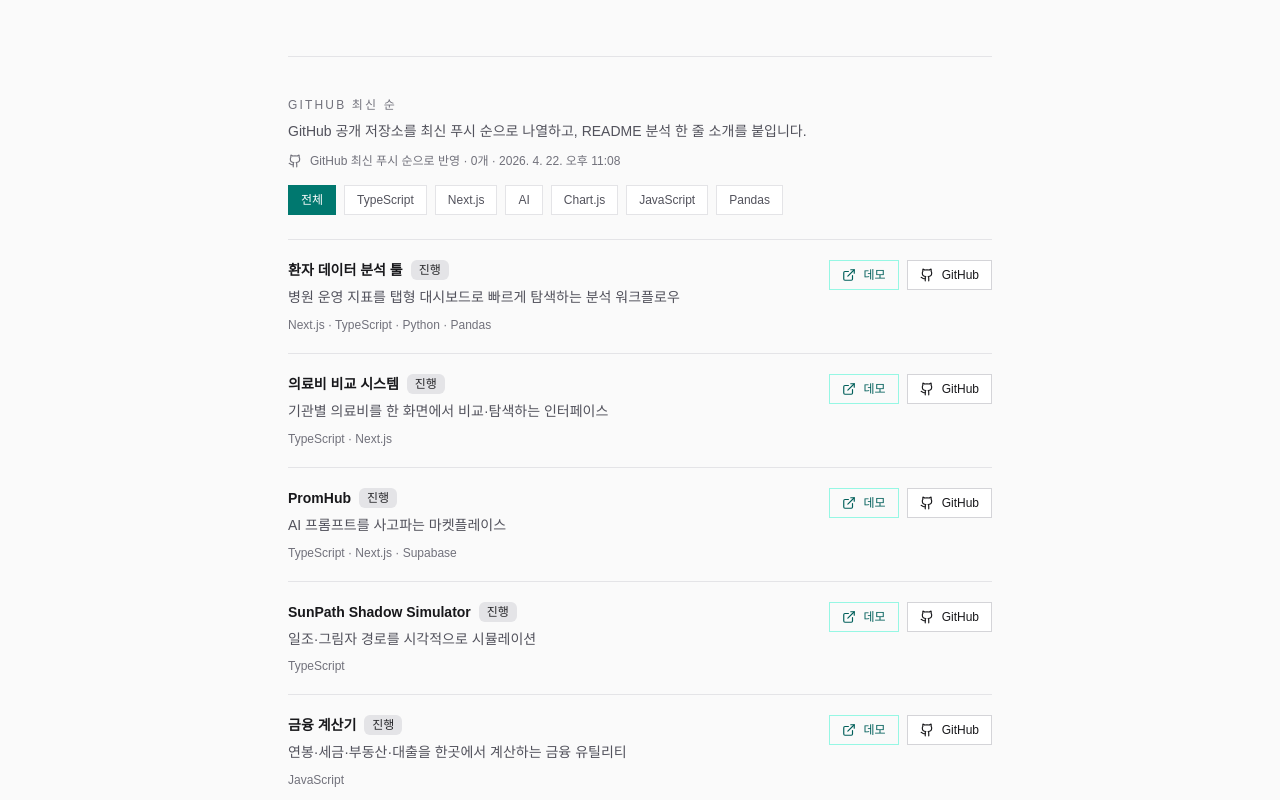
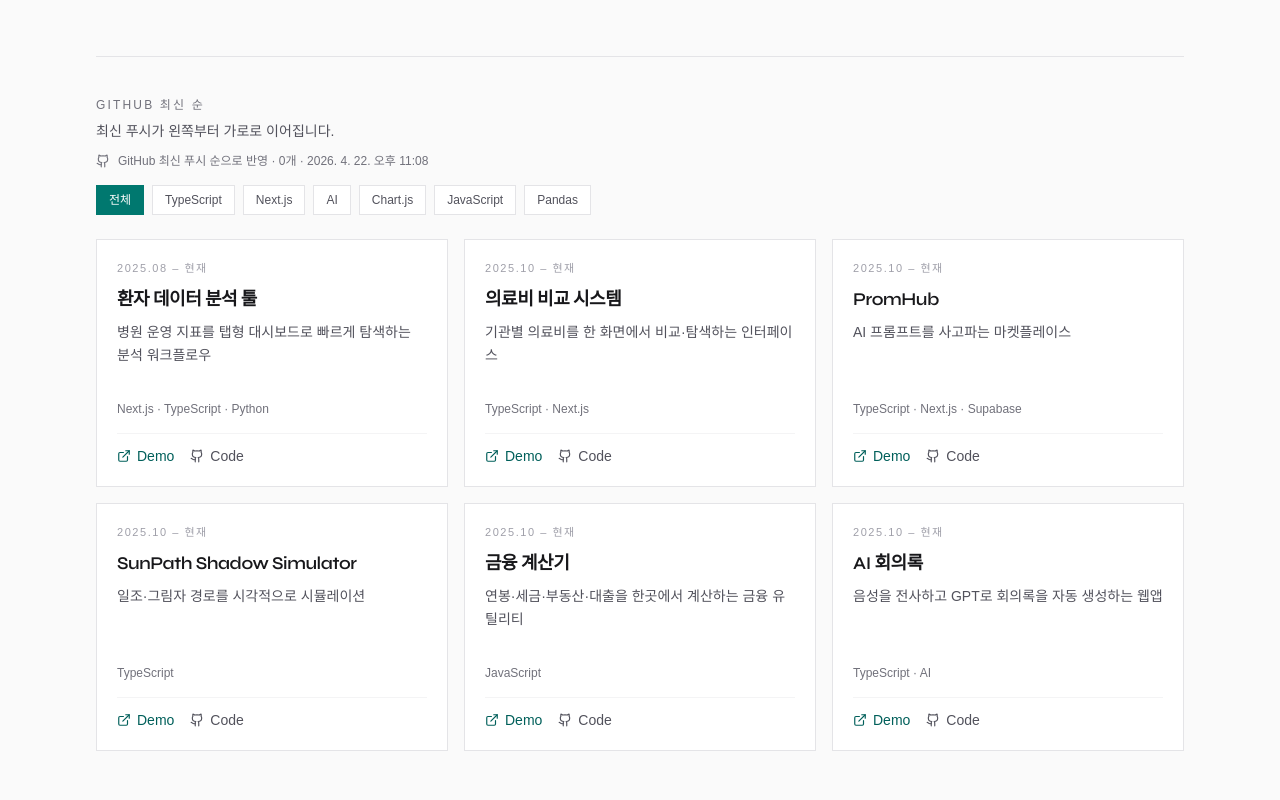
Before and after one commit to boam79/boam79_pr, a Next.js app: page /projects in a window 1280 px wide. Shown: the part 1720-2520 px from the top of the page. Built offline with nearby package versions, Linux system fonts and the light colour scheme; no server answers; a web font is replaced by a local one.

Commit message:
feat(ui): GitHub 저장소 목록을 가로 카드 그리드로 재구성
최신 푸시 순은 유지하고, 세로 리스트를 모바일 가로 스크롤·데스크톱 2–3열 카드로 바꿉니다.

Co-authored-by: boam79 <boam79@users.noreply.github.com>

```diff
--- a/app/experience/page.tsx
+++ b/app/experience/page.tsx
@@ -5,8 +5,8 @@ import { usePathname, useRouter, useSearchParams } from 'next/navigation';
 import { developmentCareers, facilityCareers } from '@/lib/data/careers';
 import CareerCard from '@/components/experience/CareerCard';
 import FeaturedCareer from '@/components/experience/FeaturedCareer';
-import CompactCareerRow from '@/components/experience/CompactCareerRow';
 import GitHubSyncStatus from '@/components/github/GitHubSyncStatus';
+import GitHubRepoGrid from '@/components/github/GitHubRepoGrid';
 import FadeInUp from '@/components/ui/FadeInUp';
 import { motion, AnimatePresence } from 'framer-motion';
 import {
@@ -66,7 +66,7 @@ function ExperienceContent() {
 
   return (
     <div className="min-h-screen border-t border-zinc-200/80 bg-[var(--bg-page)]">
-      <div className="mx-auto max-w-3xl px-4 py-16 sm:px-6 md:px-8 lg:max-w-4xl lg:py-20">
+      <div className="mx-auto max-w-3xl px-4 py-16 sm:px-6 md:px-8 lg:max-w-6xl lg:py-20">
         <FadeInUp>
           <div className="mb-12 text-left">
             <h1 className="font-display text-3xl font-semibold tracking-tight text-zinc-900 md:text-4xl">
@@ -174,7 +174,7 @@ function ExperienceContent() {
                 </div>
 
                 {featured.length > 0 && (
-                  <section className="mb-14 space-y-12" aria-label="대표 개발 경력">
+                  <section className="mb-14 max-w-3xl space-y-12" aria-label="대표 개발 경력">
                     {featured.map((career) => (
                       <FeaturedCareer key={career.id} career={career} />
                     ))}
@@ -182,14 +182,19 @@ function ExperienceContent() {
                 )}
 
                 {rest.length > 0 && (
-                  <section aria-label="기타 빌드">
+                  <section aria-label="GitHub 최신 순">
                     <h2 className="text-xs font-medium uppercase tracking-[0.18em] text-zinc-500">
                       GitHub 최신 순
                     </h2>
-                    <div className="mt-2 border-t border-zinc-200">
-                      {rest.map((career) => (
-                        <CompactCareerRow key={career.id} career={career} />
-                      ))}
+                    <p className="mt-2 text-sm text-zinc-600">
+                      최신 푸시가 왼쪽부터 가로로 이어집니다.
+                    </p>
+                    <div className="mt-6">
+                      <GitHubRepoGrid
+                        careers={rest}
+                        pending={isPending}
+                        label="GitHub 최신 공개 저장소"
+                      />
                     </div>
                   </section>
                 )}
@@ -199,7 +204,7 @@ function ExperienceContent() {
                 )}
               </div>
             ) : (
-              <div className="space-y-8">
+              <div className="max-w-3xl space-y-8">
                 {facilityCareers.map((career) => (
                   <CareerCard key={career.id} career={career} />
                 ))}
--- a/app/globals.css
+++ b/app/globals.css
@@ -72,3 +72,16 @@ body {
 .animate-fade-in-up {
   animation: fadeInUp 0.45s ease-out;
 }
+
+.github-repo-scroller {
+  scrollbar-width: thin;
+  scrollbar-color: #d4d4d8 transparent;
+}
+
+.github-repo-scroller::-webkit-scrollbar {
+  height: 6px;
+}
+
+.github-repo-scroller::-webkit-scrollbar-thumb {
+  background: #d4d4d8;
+}
--- a/app/projects/page.tsx
+++ b/app/projects/page.tsx
@@ -7,6 +7,7 @@ import Badge from '@/components/ui/Badge';
 import FadeInUp from '@/components/ui/FadeInUp';
 import Button from '@/components/ui/Button';
 import GitHubSyncStatus from '@/components/github/GitHubSyncStatus';
+import GitHubRepoGrid from '@/components/github/GitHubRepoGrid';
 import { ExternalLink, Github } from 'lucide-react';
 import { filterCareersByStack, collectStackChips, mergeGitHubCareers } from '@/lib/utils/splitCareers';
 import { useGitHubCareers } from '@/lib/hooks/useGitHubCareers';
@@ -83,19 +84,21 @@ export default function ProjectsPage() {
 
   return (
     <div className="min-h-screen border-t border-zinc-200/80 bg-[var(--bg-page)]">
-      <div className="mx-auto max-w-3xl px-4 py-16 sm:px-6 md:px-8 lg:max-w-3xl">
+      <div className="mx-auto max-w-3xl px-4 py-16 sm:px-6 md:px-8 lg:max-w-6xl">
         <FadeInUp>
+          <div className="max-w-3xl">
             <h1 className="font-display text-3xl font-semibold tracking-tight text-zinc-900 md:text-4xl">
               프로젝트
             </h1>
             <p className="mt-2 text-sm text-zinc-600">
               케이스 스터디 · GitHub 최신 사이드 빌드
             </p>
+          </div>
         </FadeInUp>
 
         {/* Case study */}
         <FadeInUp delay={0.06}>
-          <article className="mt-12 border-t border-zinc-200 pt-10">
+          <article className="mt-12 max-w-3xl border-t border-zinc-200 pt-10">
             <div className="mb-4 flex flex-wrap items-center gap-2">
               <p className="text-xs font-medium uppercase tracking-[0.2em] text-teal-700">
                 Case study
@@ -228,7 +231,7 @@ export default function ProjectsPage() {
                 GitHub 최신 순
               </h2>
               <p className="mt-2 text-sm text-zinc-600">
-                GitHub 공개 저장소를 최신 푸시 순으로 나열하고, README 분석 한 줄 소개를 붙입니다.
+                최신 푸시가 왼쪽부터 가로로 이어집니다.
               </p>
               <div className="mt-3">
                 <GitHubSyncStatus
@@ -273,61 +276,14 @@ export default function ProjectsPage() {
                 </div>
               )}
 
-              <div
-                className={`mt-6 divide-y divide-zinc-200 border-t border-zinc-200 ${
-                  isPending ? 'opacity-70' : ''
-                }`}
-              >
-                {filteredSides.map((project) => (
-                  <div
-                    key={project.id}
-                    className="grid gap-3 py-5 sm:grid-cols-[1fr_auto] sm:items-start"
-                  >
-                    <div>
-                      <div className="flex flex-wrap items-center gap-2">
-                        <h3 className="text-sm font-semibold text-zinc-900">{project.title}</h3>
-                        {project.status && (
-                          <Badge variant={project.status}>
-                            {project.status === 'in-progress' ? '진행' : '완료'}
-                          </Badge>
-                        )}
-                      </div>
-                      {(project.summary || project.description?.[0]) && (
-                        <p className="mt-1.5 text-sm leading-relaxed text-zinc-600">
-                          {project.summary || project.description?.[0]}
-                        </p>
-                      )}
-                      {project.techStack && project.techStack.length > 0 && (
-                        <p className="mt-2 text-xs text-zinc-500">
-                          {project.techStack.slice(0, 4).join(' · ')}
-                        </p>
-                      )}
-                    </div>
-                    <div className="flex flex-wrap gap-2 sm:justify-end">
-                      {project.demo && (
-                        <a href={project.demo} target="_blank" rel="noopener noreferrer">
-                          <Button variant="outline" size="sm" className="inline-flex items-center gap-1.5">
-                            <ExternalLink className="h-3.5 w-3.5" aria-hidden />
-                            데모
-                          </Button>
-                        </a>
-                      )}
-                      {project.github && (
-                        <a href={project.github} target="_blank" rel="noopener noreferrer">
-                          <Button
-                            variant="secondary"
-                            size="sm"
-                            className="inline-flex items-center gap-1.5"
-                          >
-                            <Github className="h-3.5 w-3.5" aria-hidden />
-                            GitHub
-                          </Button>
-                        </a>
-                      )}
-                    </div>
-                  </div>
-                ))}
-                {filteredSides.length === 0 && (
+              <div className="mt-6">
+                {filteredSides.length > 0 ? (
+                  <GitHubRepoGrid
+                    careers={filteredSides}
+                    pending={isPending}
+                    label="GitHub 최신 사이드 빌드"
+                  />
+                ) : (
                   <p className="py-6 text-sm text-zinc-500">해당 스택의 프로젝트가 없습니다.</p>
                 )}
               </div>
--- a/components/experience/CompactCareerRow.tsx
+++ b/components/experience/CompactCareerRow.tsx
@@ -10,25 +10,22 @@ export default function CompactCareerRow({ career }: CompactCareerRowProps) {
   const blurb = career.summary || career.description?.[0];
 
   return (
-    <article className="group grid gap-3 border-b border-zinc-200 py-5 last:border-b-0 sm:grid-cols-[1fr_auto] sm:items-start sm:gap-6">
-      <div>
-        <div className="flex flex-wrap items-baseline gap-x-3 gap-y-1">
-          <h3 className="text-base font-semibold text-zinc-900 group-hover:text-teal-800">
-            {career.title}
-          </h3>
-          <span className="text-xs tabular-nums text-zinc-500">
-            {formatDate(career.period.start)} ~ {formatDate(career.period.end)}
-          </span>
-        </div>
-        {blurb && <p className="mt-1.5 text-sm leading-relaxed text-zinc-600">{blurb}</p>}
-        {career.techStack && career.techStack.length > 0 && (
-          <p className="mt-2.5 text-xs text-zinc-500">
-            {career.techStack.slice(0, 4).join(' · ')}
-          </p>
-        )}
-      </div>
-
-      <div className="flex flex-wrap items-center gap-3 sm:justify-end">
+    <article className="flex h-full min-h-[15.5rem] w-[min(18.75rem,82vw)] shrink-0 snap-start flex-col border border-zinc-200 bg-white p-5 sm:w-full sm:min-w-0">
+      <p className="text-[11px] font-medium uppercase tracking-[0.14em] text-zinc-400">
+        <span className="tabular-nums">
+          {formatDate(career.period.start)} – {formatDate(career.period.end)}
+        </span>
+      </p>
+      <h3 className="mt-2 font-display text-lg font-semibold tracking-tight text-zinc-900">
+        {career.title}
+      </h3>
+      {blurb && (
+        <p className="mt-2 line-clamp-3 flex-1 text-sm leading-relaxed text-zinc-600">{blurb}</p>
+      )}
+      {career.techStack && career.techStack.length > 0 && (
+        <p className="mt-3 text-xs text-zinc-500">{career.techStack.slice(0, 3).join(' · ')}</p>
+      )}
+      <div className="mt-4 flex flex-wrap gap-x-4 gap-y-2 border-t border-zinc-100 pt-3">
         {career.demo && (
           <a
             href={career.demo}
--- /dev/null
+++ b/components/github/GitHubRepoGrid.tsx
@@ -0,0 +1,30 @@
+import type { Career } from '@/types/career';
+import CompactCareerRow from '@/components/experience/CompactCareerRow';
+
+interface GitHubRepoGridProps {
+  careers: Career[];
+  pending?: boolean;
+  label?: string;
+}
+
+export default function GitHubRepoGrid({
+  careers,
+  pending = false,
+  label = 'GitHub 공개 저장소',
+}: GitHubRepoGridProps) {
+  return (
+    <div
+      className={`github-repo-scroller -mx-4 flex snap-x snap-mandatory gap-4 overflow-x-auto px-4 pb-3 sm:mx-0 sm:grid sm:grid-cols-2 sm:overflow-visible sm:px-0 sm:pb-0 lg:grid-cols-3 ${
+        pending ? 'opacity-70' : ''
+      }`}
+      role="list"
+      aria-label={label}
+    >
+      {careers.map((career) => (
+        <div key={career.id} role="listitem" className="h-full">
+          <CompactCareerRow career={career} />
+        </div>
+      ))}
+    </div>
+  );
+}
--- a/lib/github.ts
+++ b/lib/github.ts
@@ -178,7 +178,8 @@ export async function fetchGitHubRepos(username: string): Promise<Career[]> {
       })
     );
 
-    return careers.filter(isValidCareerPeriod).sort(compareCareerRecency);
+    const now = Date.now();
+    return careers.filter(isValidCareerPeriod).sort((a, b) => compareCareerRecency(a, b, now));
   } catch (error) {
     console.error('Error fetching GitHub repos:', error);
     return [];
--- a/lib/utils/splitCareers.ts
+++ b/lib/utils/splitCareers.ts
@@ -17,9 +17,10 @@ export function splitDevelopmentCareers(
 
   // featured 플래그 항목을 원본 배열 순서 유지
   const featured = careers.filter((c) => featuredSet.has(c.id));
+  const now = Date.now();
   const rest = careers
     .filter((c) => !featuredSet.has(c.id))
-    .sort(compareCareerRecency);
+    .sort((a, b) => compareCareerRecency(a, b, now));
 
   return { featured, rest };
 }
@@ -73,8 +74,8 @@ export function careerActivityTimestamp(career: Career, now = Date.now()): numbe
 }
 
 /** 최근 활동이 있는 항목이 앞에 옵니다. */
-export function compareCareerRecency(a: Career, b: Career): number {
-  return careerActivityTimestamp(b) - careerActivityTimestamp(a);
+export function compareCareerRecency(a: Career, b: Career, now = Date.now()): number {
+  return careerActivityTimestamp(b, now) - careerActivityTimestamp(a, now);
 }
 
 /** 정적 경력과 GitHub에서 가져온 최신 공개 저장소를 합칩니다. */
@@ -96,5 +97,6 @@ export function mergeGitHubCareers(
     };
   });
 
-  return [...enrichedStatic, ...extras].sort(compareCareerRecency);
+  const now = Date.now();
+  return [...enrichedStatic, ...extras].sort((a, b) => compareCareerRecency(a, b, now));
 }
```
Also changed, not shown: .cursor/scratchpad.md. Lines whose indentation alone changed are shown as unchanged.
